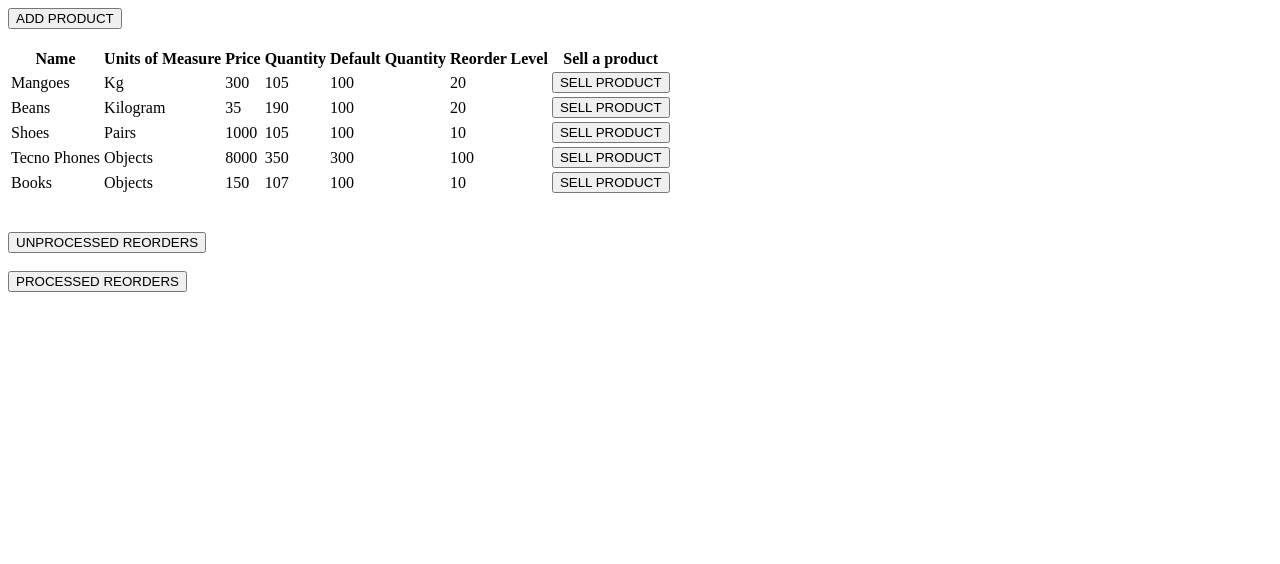
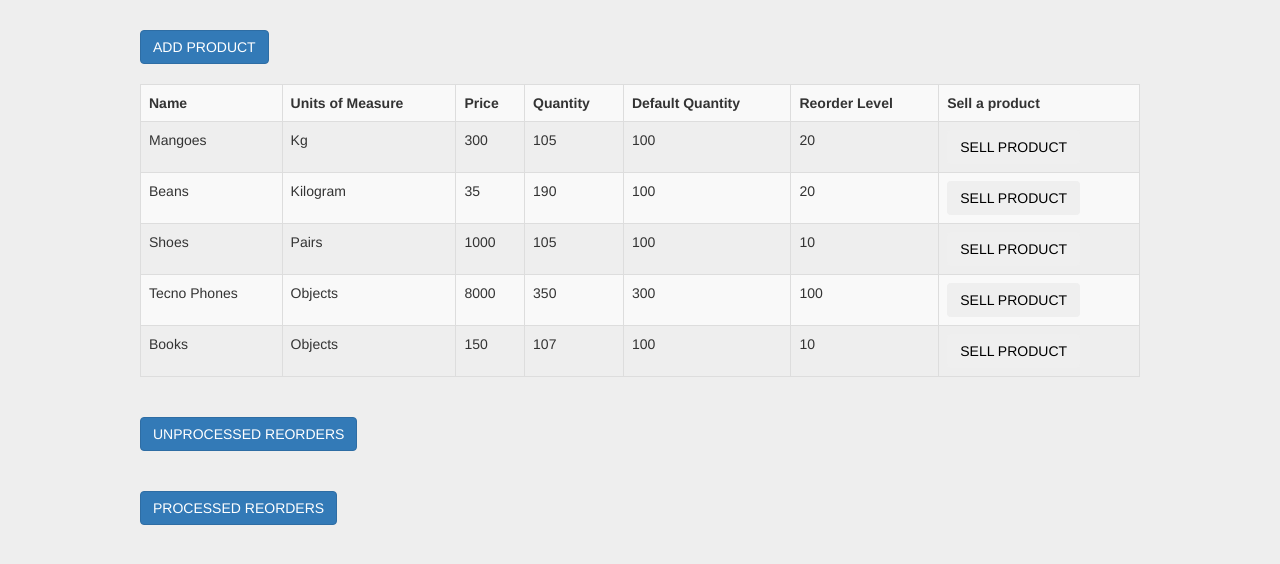
Before and after one commit to PaulineMalova/Automated-Reorder-System, a Django app: page /product/list/ in a window 1280 px wide. Shown: the top 564 px of the page. Run offline with Django 3.2, Linux system fonts and the light colour scheme; data comes from the database, SQL or seed files in the repository; both versions use the stored data as it was after the commit; some libraries are stand-ins or nearby versions.

Commit message:
Some styling added

```diff
--- a/SimpleReorderModule/SimpleReorderModule/settings.py
+++ b/SimpleReorderModule/SimpleReorderModule/settings.py
@@ -38,7 +38,10 @@ INSTALLED_APPS = [
     'django.contrib.messages',
     'django.contrib.staticfiles',
     'products',
+    'crispy_forms',
 ]
+
+CRISPY_TEMPLATE_PACK = 'bootstrap4'
 
 MIDDLEWARE = [
     'django.middleware.security.SecurityMiddleware',
--- a/SimpleReorderModule/products/templates/all_products.html
+++ b/SimpleReorderModule/products/templates/all_products.html
@@ -2,14 +2,32 @@
 <html>
 <head>
 	<title>All products</title>
+
+	<meta name="viewport" content="width=device-width, initial-scale=1">
+  	<link rel="stylesheet" href="https://maxcdn.bootstrapcdn.com/bootstrap/3.4.0/css/bootstrap.min.css">
+  	<script src="https://ajax.googleapis.com/ajax/libs/jquery/3.4.1/jquery.min.js"></script>
+  	<script src="https://maxcdn.bootstrapcdn.com/bootstrap/3.4.0/js/bootstrap.min.js"></script>
+
+	<style>
+		body{
+			background-color: #eee;
+			width: 1000px;
+			margin: 0 auto;
+			padding: 30px 0px;
+		}
+		a{
+			color: black;
+			text-decoration: none;
+		}
+	</style>
 </head>
 <body>
 
-	<a href="/product/add"><button>ADD PRODUCT</button></a>
+	<a href="/product/add"><button class="btn btn-primary">ADD PRODUCT</button></a>
 
 	<br><br>
 
-	<table>
+	<table class="table table-bordered table-striped table-hover">
 
 		<tr>
 			<th>Name</th>
@@ -30,20 +48,20 @@
 				<td>{{ product.quantity }}</td>
 				<td>{{ product.default_quantity }}</td>
 				<td>{{ product.reorder_level }}</td>
-				<td><a href = "/product/sell/{{product.pk}}/"><button>SELL PRODUCT</button></a></td>
+				<td><a href = "/product/sell/{{product.pk}}/"><button class="btn">SELL PRODUCT</button></a></td>
 			</tr>
 
 		{% endfor %}
 
 	</table>
 
-<br><br>
+<br>
 
-	<a href="/product/reorders/"><button>UNPROCESSED REORDERS</button></a>
+	<a href="/product/reorders/"><button class="btn btn-primary">UNPROCESSED REORDERS</button></a>
 
-<br><br>
+<br><br><br>
 
-	<a href = "/product/dispatch/"><button>PROCESSED REORDERS</button></a>
+	<a href = "/product/dispatch/"><button class="btn btn-primary">PROCESSED REORDERS</button></a>
 
 
 </body>
--- a/SimpleReorderModule/products/views.py
+++ b/SimpleReorderModule/products/views.py
@@ -67,6 +67,5 @@ def dispatch_reorder(request):
 				processed_reorders.append(product)
 				product.save()
 				reorders.remove(product)
-				# return redirect("list_products")
 
 	return render(request, "processed_reorders.html", {"processed_reorders":processed_reorders}, {"products":products})
```
Also changed, not shown: SimpleReorderModule/products/templates/add_product.html (+30 -1 lines), SimpleReorderModule/products/templates/processed_reorders.html (+7 -0 lines), SimpleReorderModule/products/templates/sell_product.html (+7 -0 lines), SimpleReorderModule/products/templates/unprocessed_reorders.html (+7 -0 lines), SimpleReorderModule/db.sqlite3, 3 other files.
